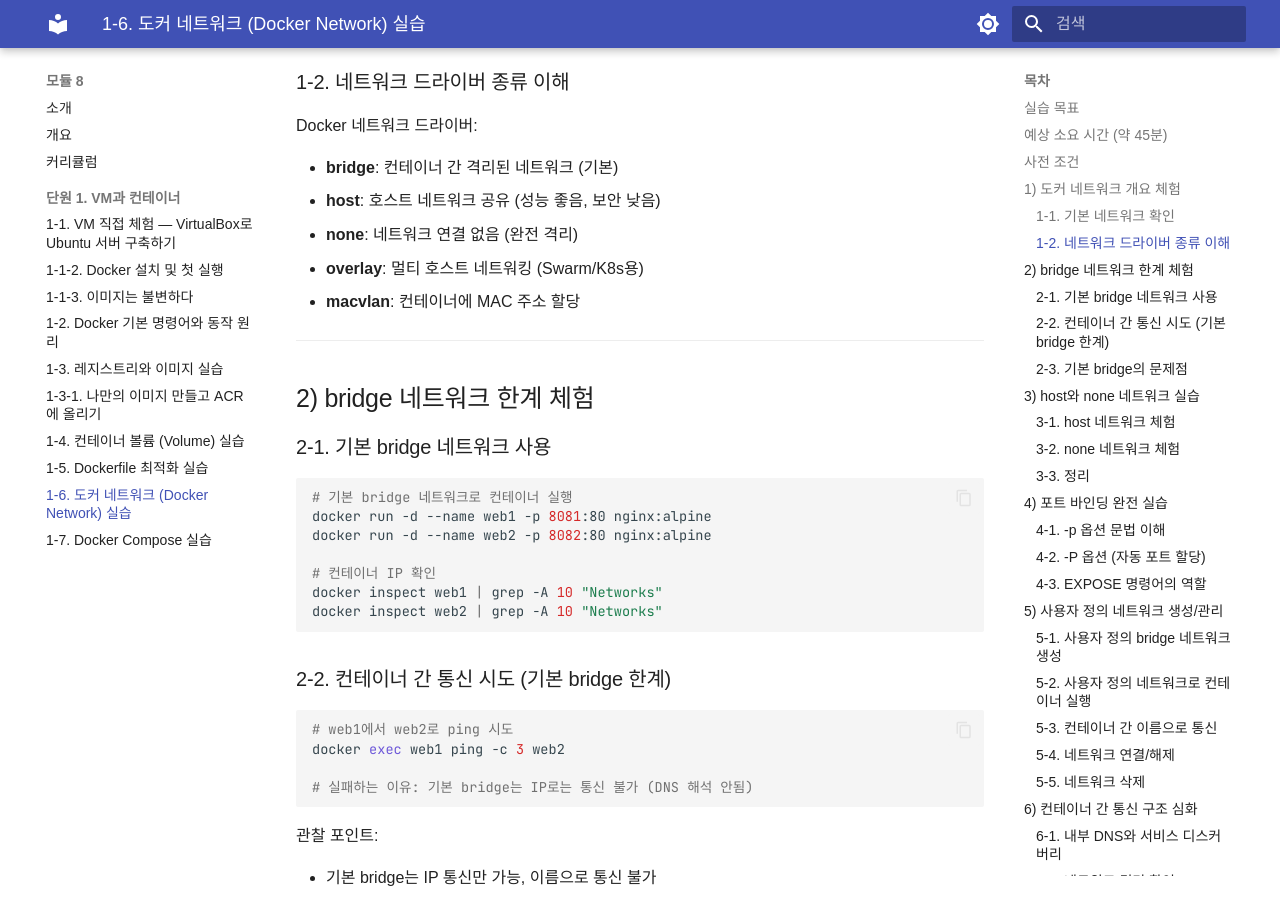
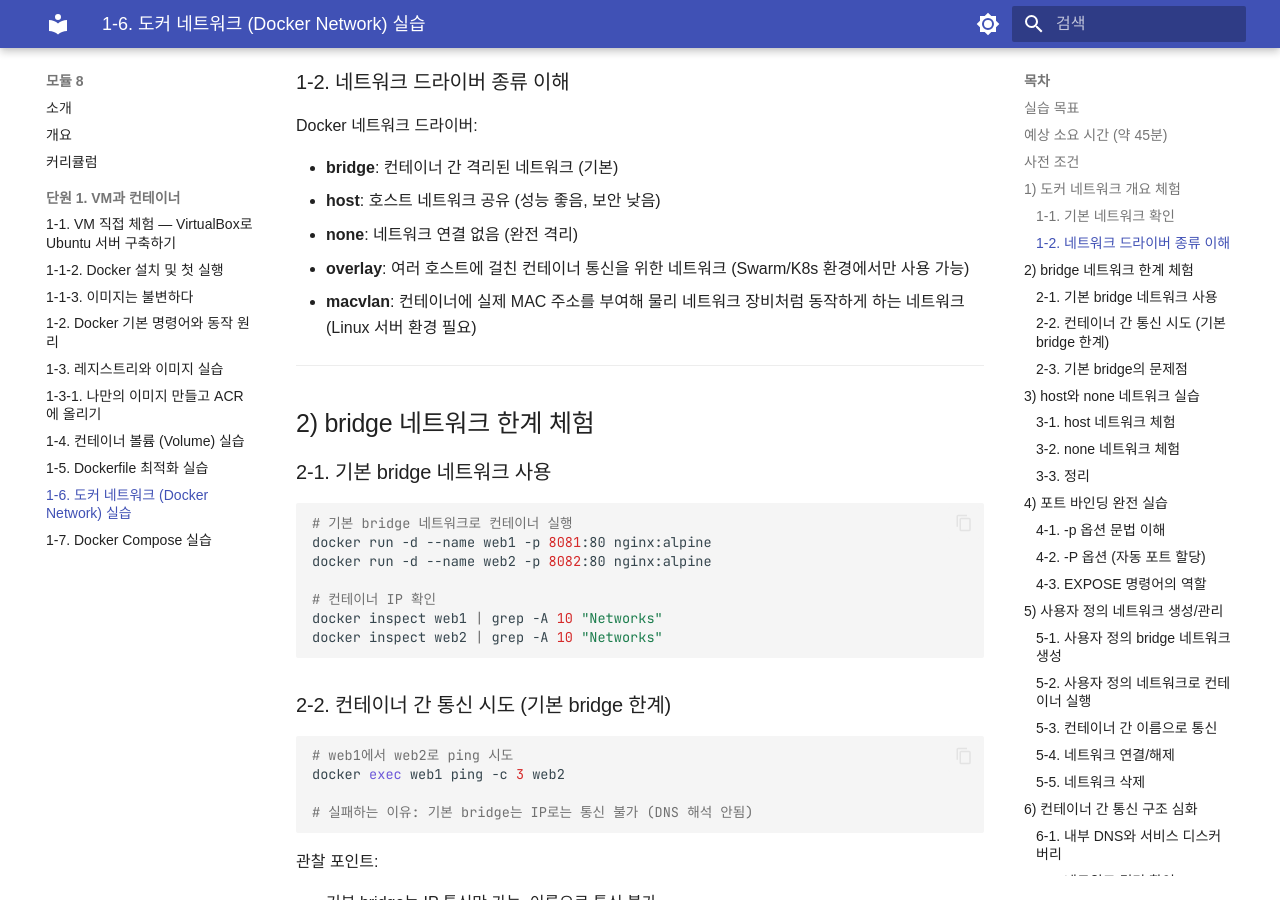
Before and after one commit to skilleat-labs/docker-k8s-labs, an MkDocs documentation site: the page built from docs/modules/module8/1-6.md, in a window 1280 px wide and 900 px high, scrolled down 1249 px. Built offline with MkDocs 1.6.1 and Material for MkDocs 9.7.7, drawn with Linux system fonts in a browser that asks for light colours; some web fonts are replaced.

Commit message:
1-6: overlay·macvlan 드라이버 설명 구체화
Co-Authored-By: Claude Sonnet 4.6 <noreply@anthropic.com>

```diff
--- a/docs/modules/module8/1-6.md
+++ b/docs/modules/module8/1-6.md
@@ -51,8 +51,8 @@ Docker 네트워크 드라이버:
 - **bridge**: 컨테이너 간 격리된 네트워크 (기본)
 - **host**: 호스트 네트워크 공유 (성능 좋음, 보안 낮음)
 - **none**: 네트워크 연결 없음 (완전 격리)
-- **overlay**: 멀티 호스트 네트워킹 (Swarm/K8s용)
-- **macvlan**: 컨테이너에 MAC 주소 할당
+- **overlay**: 여러 호스트에 걸친 컨테이너 통신을 위한 네트워크 (Swarm/K8s 환경에서만 사용 가능)
+- **macvlan**: 컨테이너에 실제 MAC 주소를 부여해 물리 네트워크 장비처럼 동작하게 하는 네트워크 (Linux 서버 환경 필요)
 
 ---
 
```
